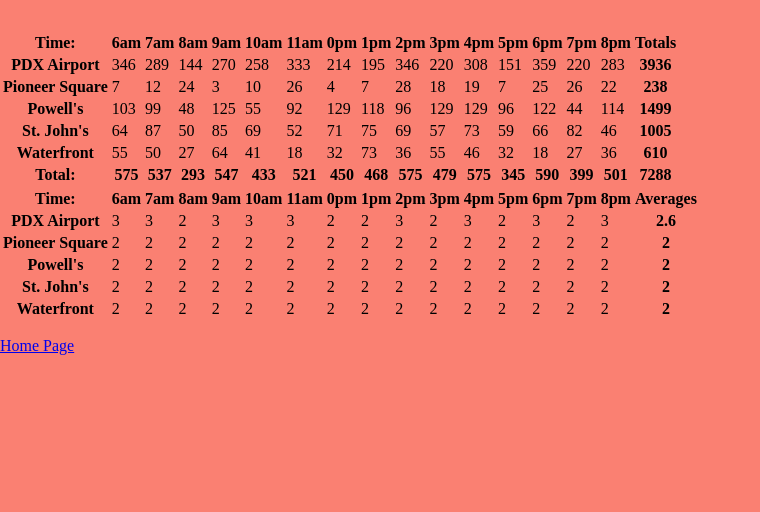
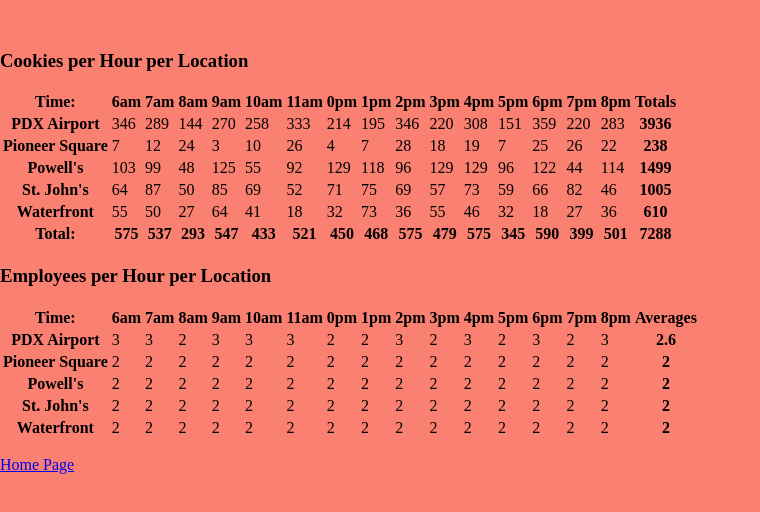
Before and after one commit to DaNish808/cookies, a plain HTML site: page sales.html in a window 1280 px wide. Shown: the part 70-582 px from the top of the page, without its empty margins (0-760 px from the left). Drawn offline with Linux system fonts and the light colour scheme.

Commit message:
added headers to tables

```diff
--- a/app.js
+++ b/app.js
@@ -165,7 +165,7 @@ Shop.prototype.calcAvgTossers = function() {
     for(var i = 0; i < this.tossersNeededLog.length; i++) {
         totalTossers += this.tossersNeededLog[i];
     }
-        avgTossers = totalTossers / this.tossersNeededLog.length;
+        avgTossers = Math.floor(totalTossers / this.tossersNeededLog.length * 100) / 100; //rounds avg to hundreth place
     return avgTossers;
 
 };
--- a/sales.html
+++ b/sales.html
@@ -11,6 +11,8 @@
                 <h1>Salmon Cookies</h1>
             </header>
             <div id='main'>
+                <div class='table_box'>
+                    <h3>Cookies per Hour per Location</h3>
                     <table id = 'cookie_table'>
                         <thead>
                         </thead>
@@ -21,6 +23,9 @@
 
                         </tfoot>
                     </table>
+                </div>
+                <div class='table_box'>
+                    <h3>Employees per Hour per Location</h3>
                     <table id = 'tossers_table'>
                         <thead>
                         </thead>
@@ -32,6 +37,7 @@
                         </tfoot>
                     </table>
                 </div>
+            </div>
             <a href='./index.html'>
                 <p>Home Page</p>
             </a>
```
Lines whose indentation alone changed are shown as unchanged.
